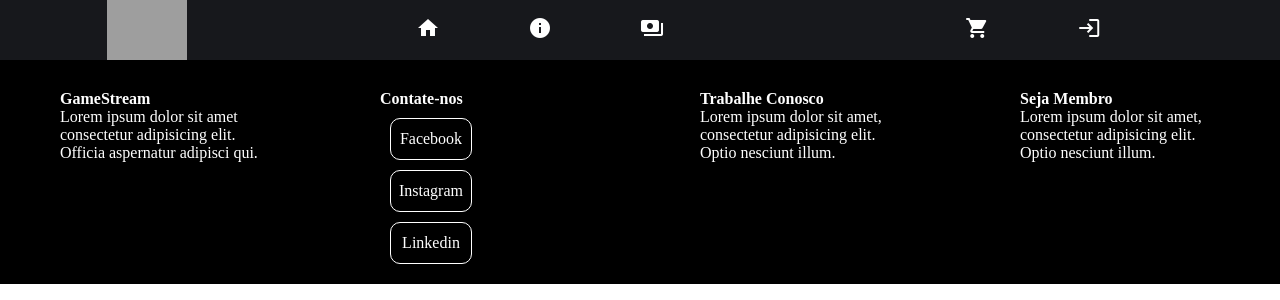
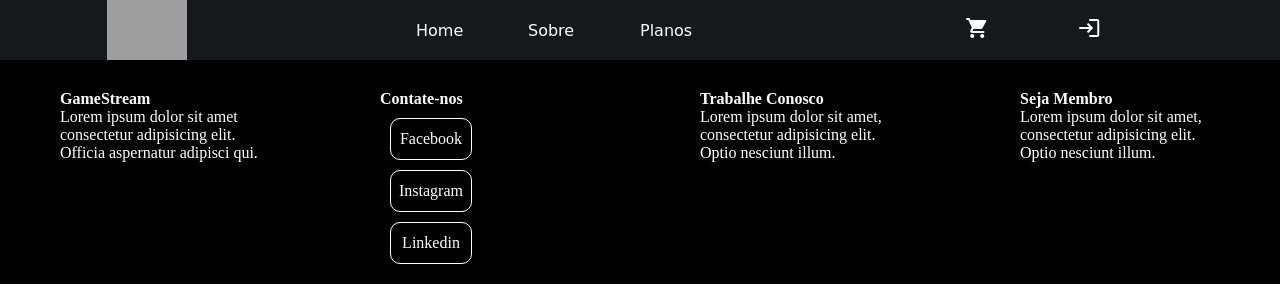
Before and after one commit to rjrrogerio/clube-de-assinatura-gamestream, a Django app: page /sobre in a window 1280 px wide. Shown: the top 300 px of the page. Run offline with Django 4.2, Linux system fonts and the light colour scheme; some web fonts are replaced; grey boxes are pictures that could not be loaded.

Commit message:
update menu style

```diff
--- a/gamestream/templates/partials/base.html
+++ b/gamestream/templates/partials/base.html
@@ -21,9 +21,9 @@
   <div class="container-menu">
     <img src="/static/assets/image/logo.svg" alt="logo da GameStream">
     <nav class="menu-navbar">
-         <a href="{%  url 'index' %}"><i class="material-icons">home</i></a>
-         <a href="{% url 'about' %}"><i class="material-icons">info</i></a>
-         <a href="{% url 'subscription' %}"><i class="material-icons">payments</i></a>
+         <a href="{%  url 'index' %}">Home</a>
+         <a href="{% url 'about' %}">Sobre</a>
+         <a href="{% url 'subscription' %}">Planos</a>
     </nav>
     <nav class="menu-navbar">
       <a href="{% url 'cart' %}"><i class="material-icons">shopping_cart</i></a>
```
